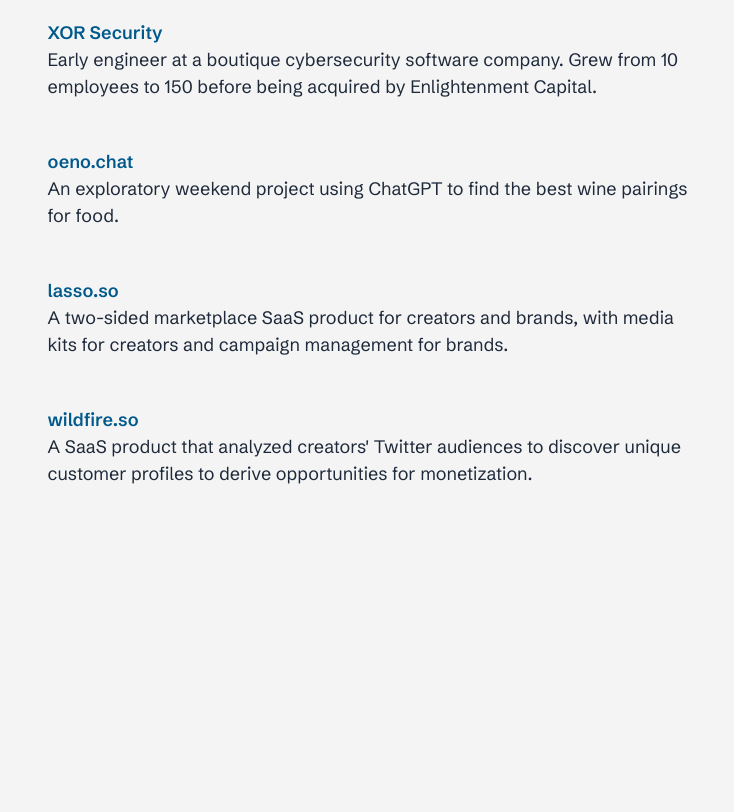
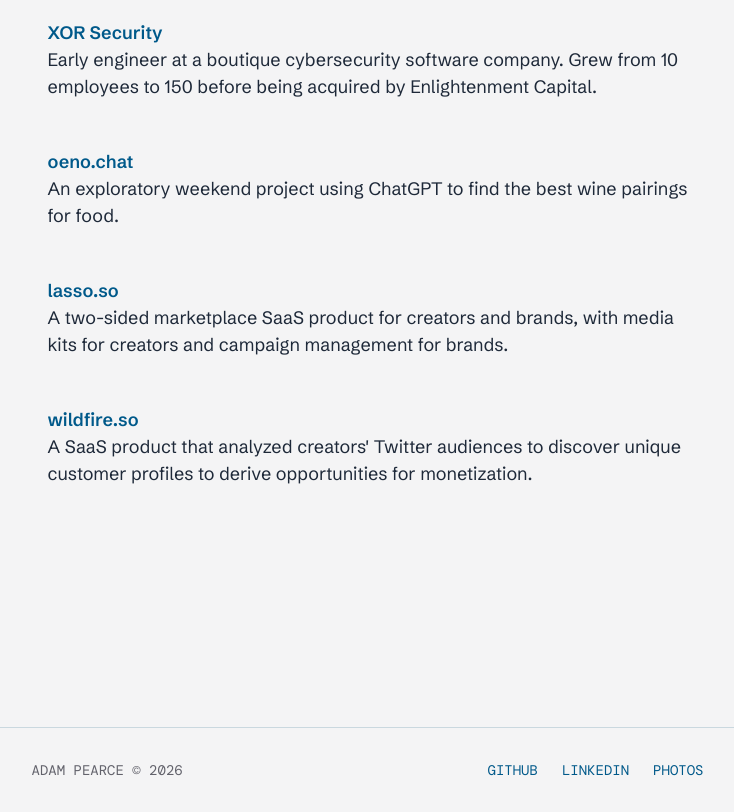
Before and after one commit to adamhp/adamhp.io, an Astro site: page / in a window 1280 px wide. Shown: the part 994-1806 px from the top of the page, without its empty margins (265-999 px from the left). Before the commit the page ends 1625 px from the top, so only its background shows below. Built offline with nearby package versions, Linux system fonts and the light colour scheme; Astro itself is replaced by a stand-in of ours; a web font is replaced by a local one.

Commit message:
feat: add footer with copyright and social links

```diff
--- a/src/components/Footer.astro
+++ b/src/components/Footer.astro
@@ -1,2 +1,14 @@
 ---
+const year = new Date().getFullYear()
 ---
+
+<footer class="mt-24 border-t border-line">
+  <div class="max-w-2xl mx-auto px-4 md:px-0 py-8 flex flex-row justify-between items-center font-mono text-sm text-foreground-lighter uppercase">
+    <span>Adam Pearce &copy; {year}</span>
+    <nav class="flex gap-6">
+      <a href="https://github.com/adamhp" class="link" target="_blank" rel="noopener noreferrer">GitHub</a>
+      <a href="https://linkedin.com/in/adamhp" class="link" target="_blank" rel="noopener noreferrer">LinkedIn</a>
+      <a href="https://adamhp.photos" class="link" target="_blank" rel="noopener noreferrer">Photos</a>
+    </nav>
+  </div>
+</footer>
```
